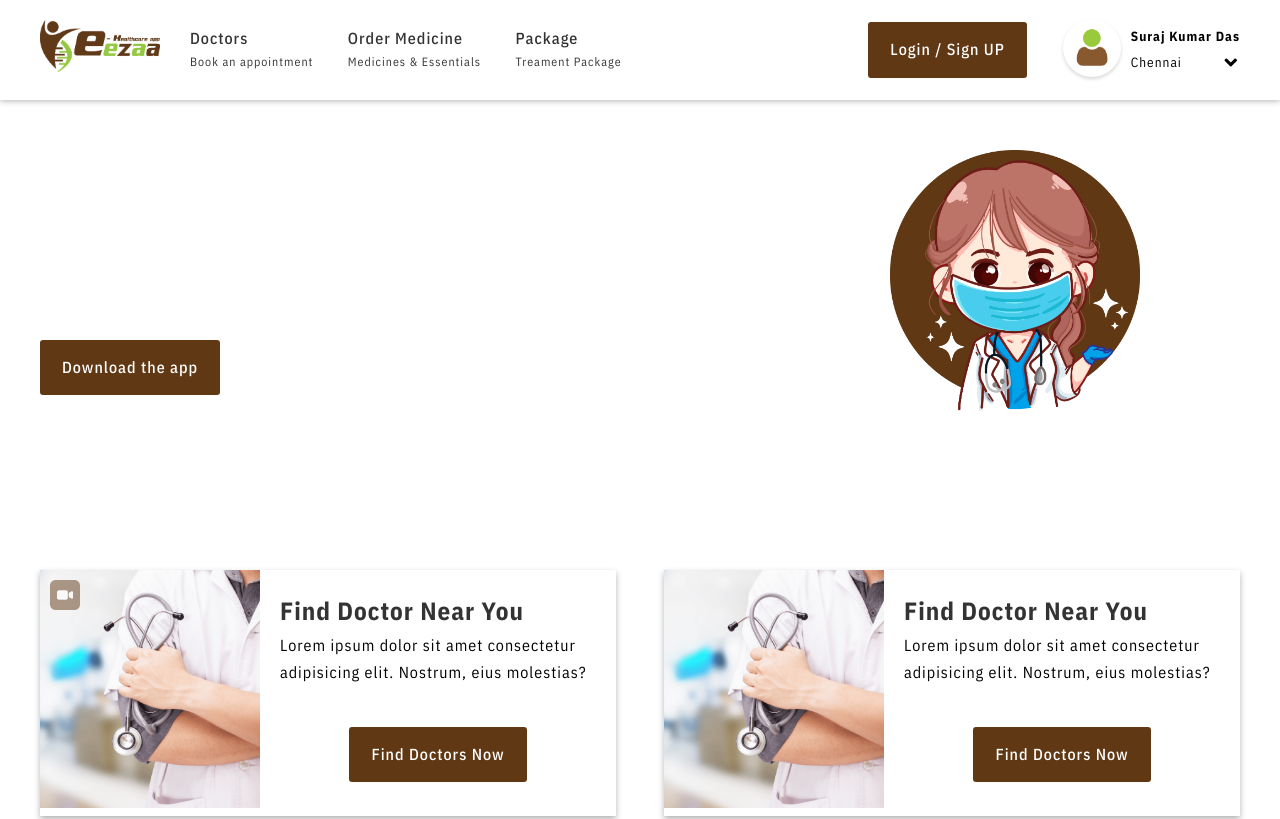
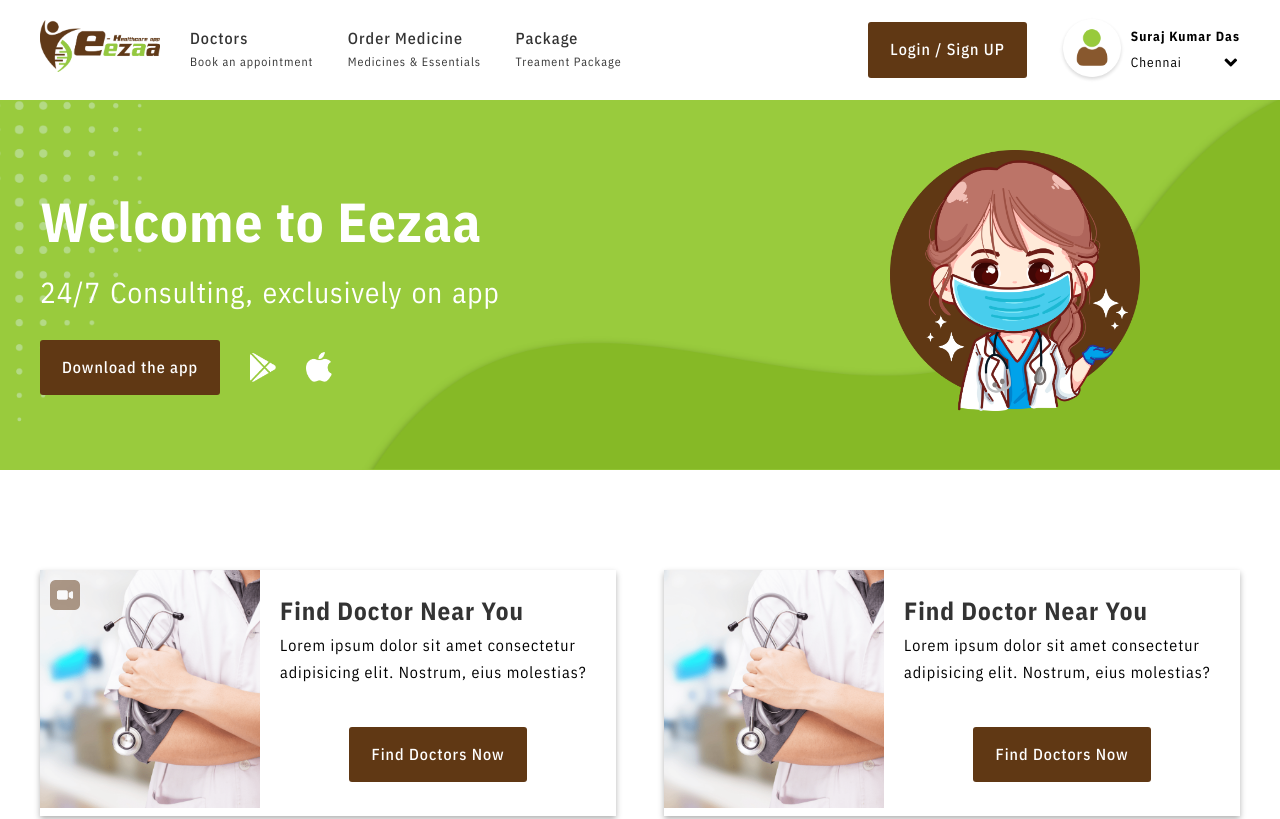
Before and after one commit to Rsurajdas/lemuria_demo, a website: page index.html in a window 1280 px wide. Shown: the top 819 px of the page. Drawn offline with nearby package versions, Linux system fonts and the light colour scheme; the site is published under a folder, as on GitHub Pages, so addresses that start at the root find nothing; files whose address does not match are found by name.

Commit message:
Update style.css

```diff
--- a/css/style.css
+++ b/css/style.css
@@ -450,7 +450,7 @@
 
 .section--hero {
   padding: 5rem 0;
-  background-image: url(/img/hero__bg.png);
+  background-image: url(img/hero__bg.png);
   background-position: center;
   background-size: cover; }
 
```
